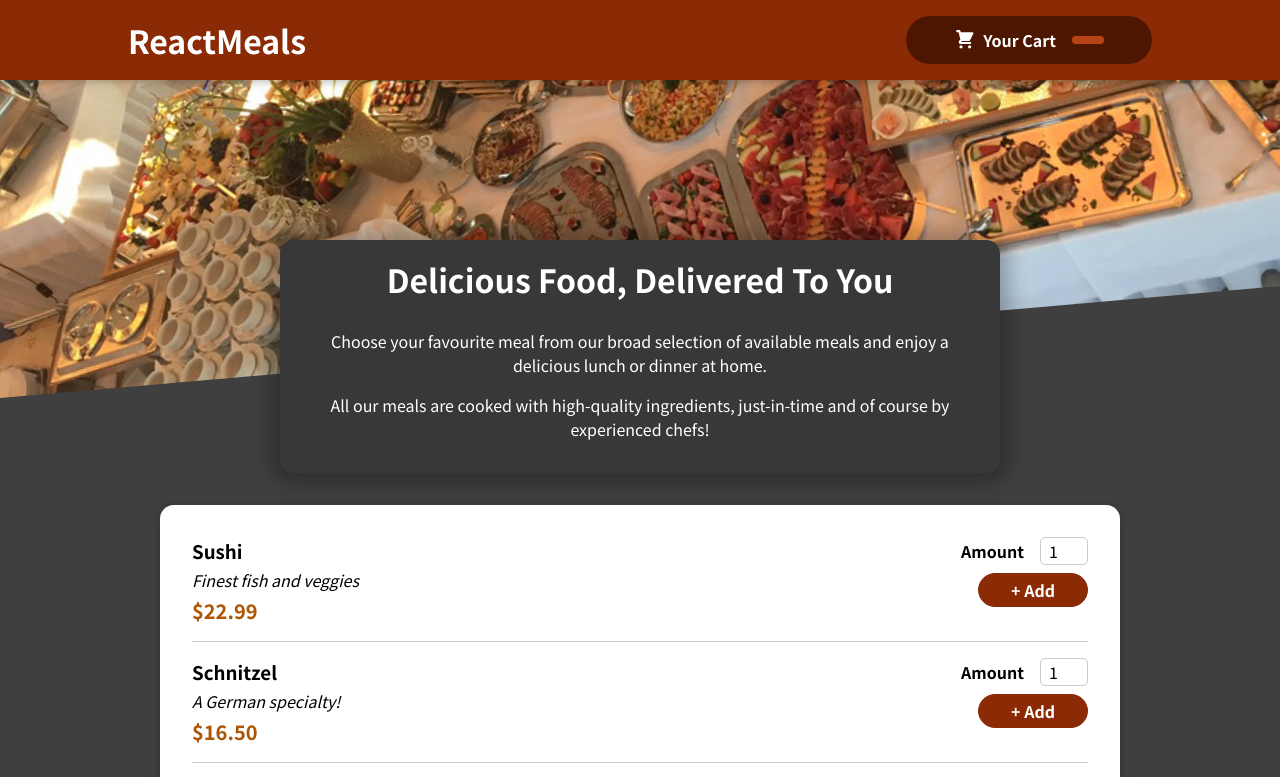
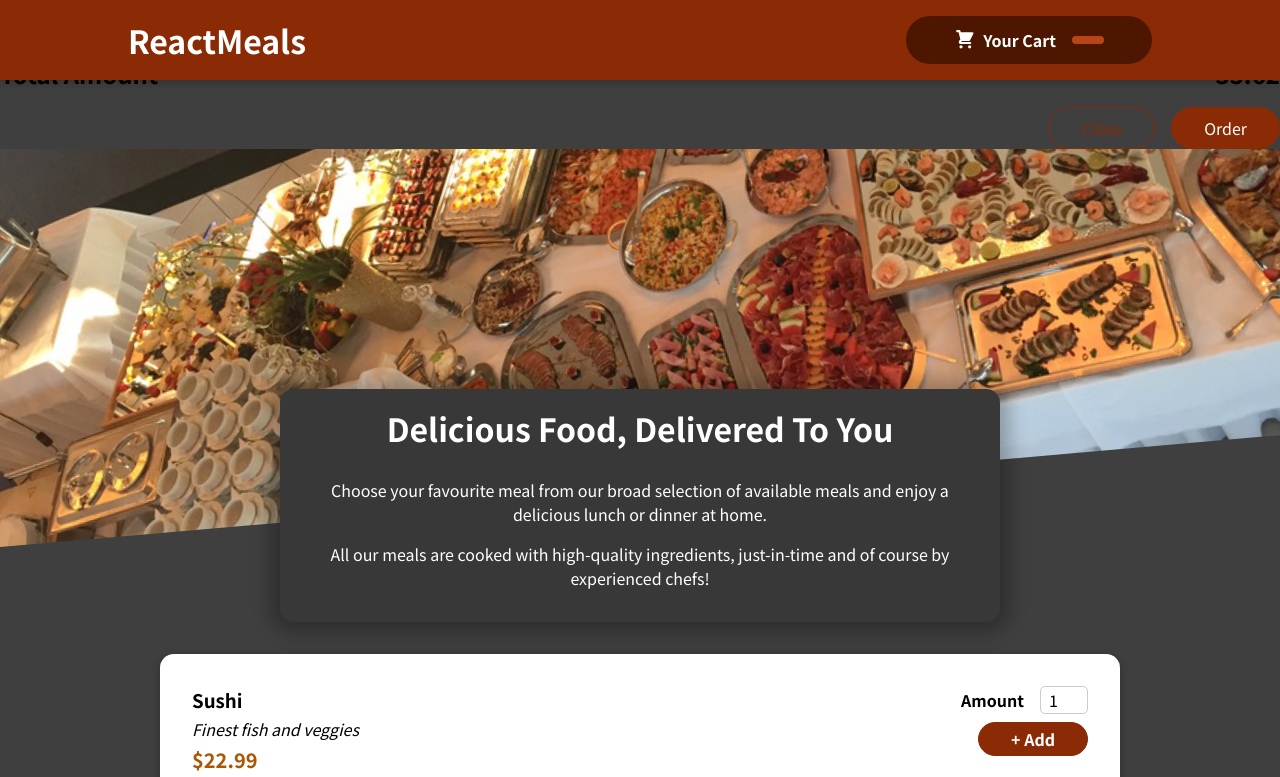
Before and after one commit to rchen1996/React-Food-Order-App-Udemy, a JavaScript app: page / in a window 1280 px wide. Shown: the top 777 px of the page. Built offline with nearby package versions, Linux system fonts and the light colour scheme.

Commit message:
add Cart component to app

```diff
--- a/src/App.js
+++ b/src/App.js
@@ -1,9 +1,11 @@
+import Cart from './components/Cart/Cart';
 import Header from './components/Layout/Header';
 import Meals from './components/Meals/Meals';
 
 function App() {
   return (
     <>
+      <Cart />
       <Header />
       <main>
         <Meals />
```
